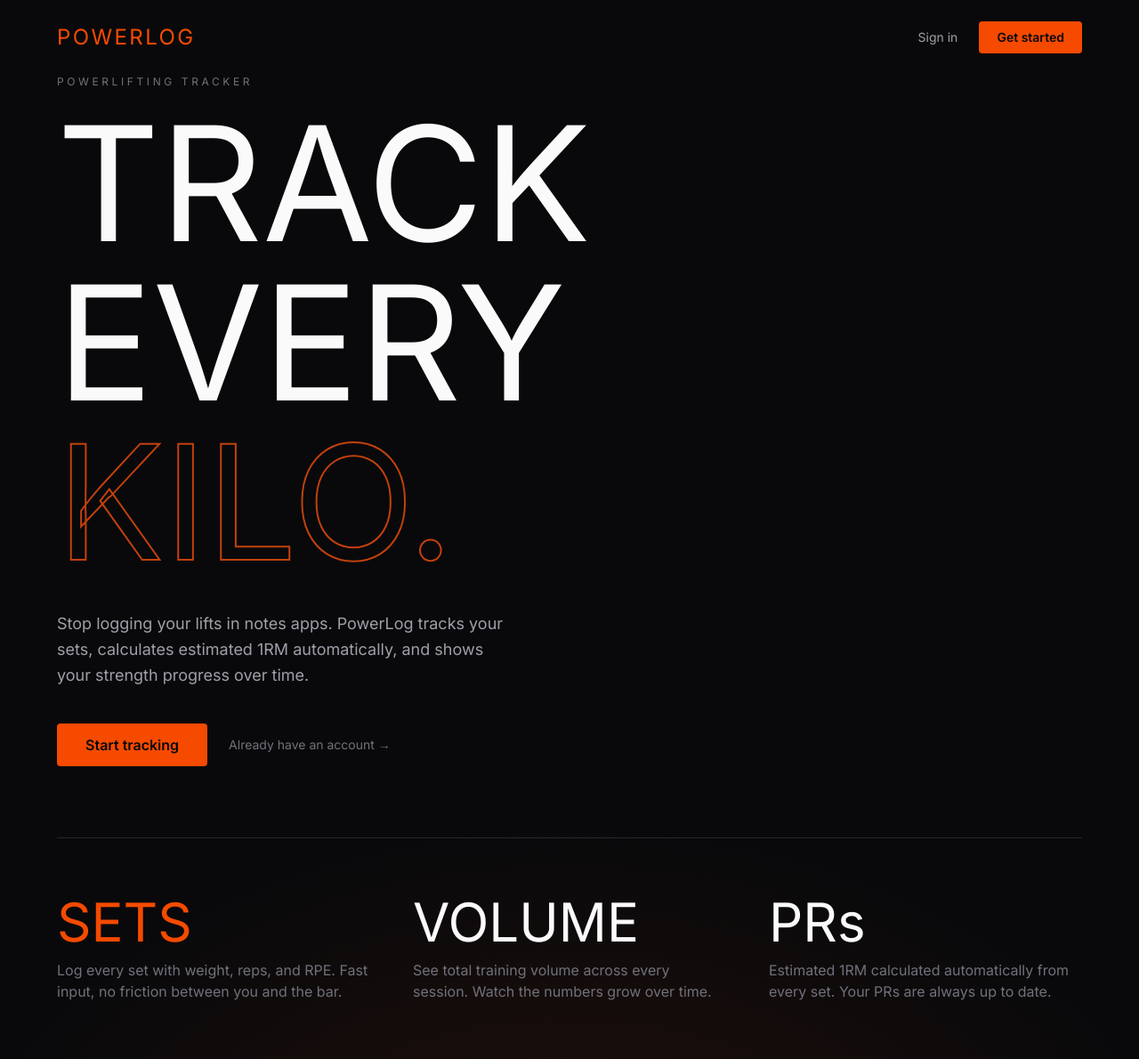
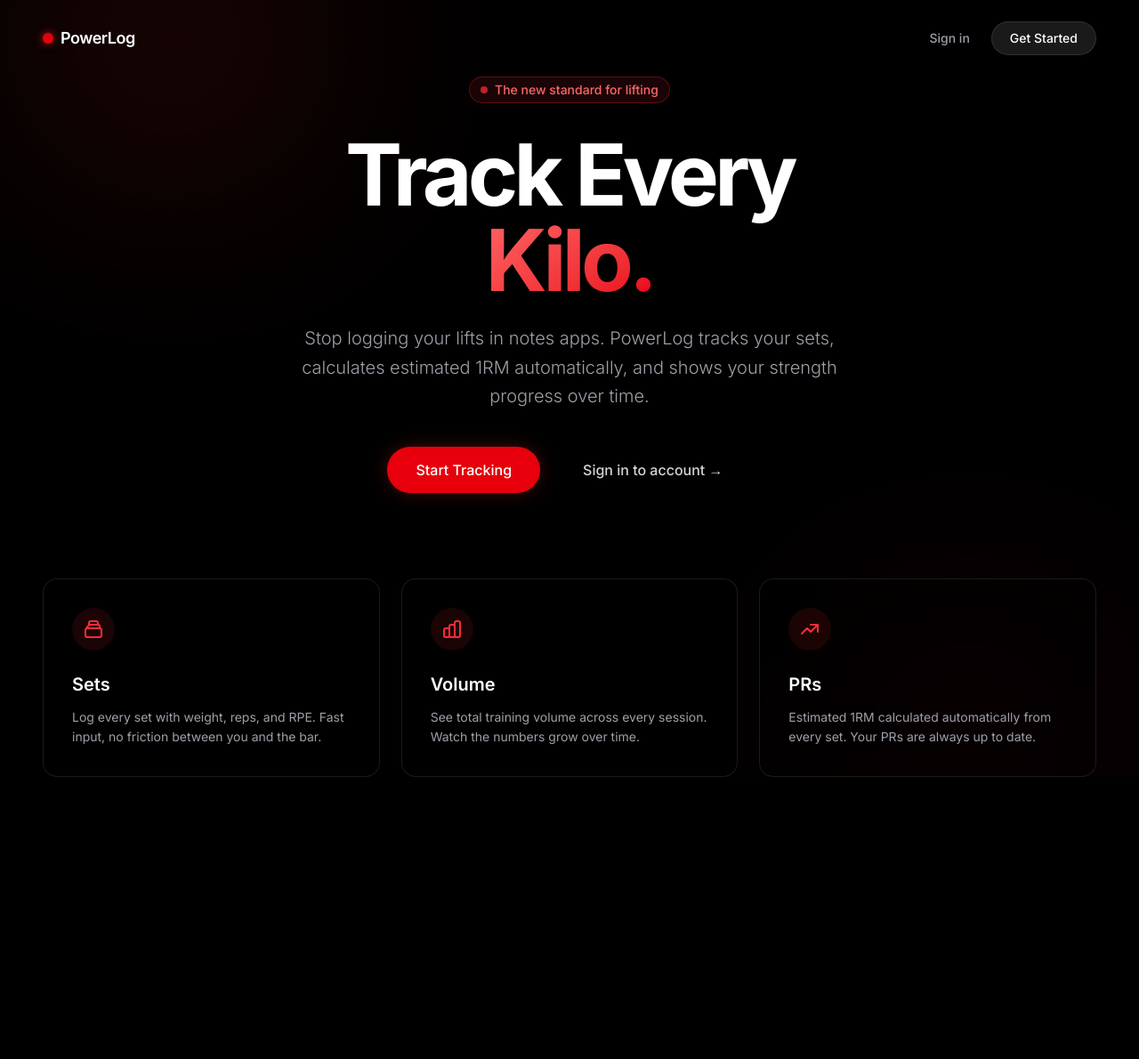
Before and after one commit to rbbieee/powerlog, a Next.js app: page / in a window 1280 px wide. Shown: the whole page at 89% size. After the commit the page ends 873 px from the top, so only its background shows below. Built offline with nearby package versions, Linux system fonts and the light colour scheme.

Commit message:
feat(ui): redesign landing page with dark glassmorphism and red accents

```diff
--- a/src/app/page.tsx
+++ b/src/app/page.tsx
@@ -2,99 +2,109 @@
 
 export default function HomePage() {
   return (
-    <div className="relative min-h-screen bg-zinc-950 overflow-hidden">
+    <div className="relative min-h-screen bg-black overflow-hidden selection:bg-red-500/30">
+      {/* Background gradients for the "Apple-like" subtle glow effect */}
       <div
-        className="pointer-events-none absolute inset-0"
+        className="pointer-events-none absolute top-[-20%] left-[-10%] w-[50%] h-[50%] rounded-full opacity-20 blur-[120px]"
         style={{
-          background: "radial-gradient(ellipse 80% 60% at 50% 120%, rgba(194,65,12,0.15) 0%, transparent 70%)",
+          background: "radial-gradient(circle, rgba(220, 38, 38, 1) 0%, transparent 70%)",
+        }}
+      />
+      <div
+        className="pointer-events-none absolute bottom-[-20%] right-[-10%] w-[50%] h-[50%] rounded-full opacity-10 blur-[120px]"
+        style={{
+          background: "radial-gradient(circle, rgba(225, 29, 72, 1) 0%, transparent 70%)",
         }}
       />
 
-      <header className="relative z-10 flex items-center justify-between px-8 py-6 md:px-16">
-        <p className="font-(family-name:--font-bebas) text-2xl tracking-widest text-orange-600">
-          POWERLOG
+      <header className="relative z-10 flex items-center justify-between px-6 py-6 md:px-12 max-w-7xl mx-auto">
+        <p className="font-semibold text-lg tracking-tight text-white flex items-center gap-2">
+          <span className="w-3 h-3 rounded-full bg-red-600 shadow-[0_0_10px_rgba(220,38,38,0.8)]"></span>
+          PowerLog
         </p>
         <div className="flex items-center gap-6">
           <Link
             href="/login"
-            className="text-sm text-zinc-400 transition hover:text-zinc-50"
+            className="text-sm font-medium text-zinc-400 transition-colors hover:text-white"
           >
             Sign in
           </Link>
           <Link
             href="/register"
-            className="rounded bg-orange-600 px-5 py-2 text-sm font-semibold text-zinc-950 transition hover:bg-orange-500"
+            className="rounded-full bg-white/10 px-5 py-2 text-sm font-medium text-white backdrop-blur-md border border-white/10 transition-all hover:bg-white/20 hover:scale-105"
           >
-            Get started
+            Get Started
           </Link>
         </div>
       </header>
 
-      <main className="relative z-10 px-8 md:px-16">
-        <div className="flex min-h-[85vh] flex-col justify-end pb-20">
-          <p className="font-(family-name:--font-dm-mono) mb-4 text-xs uppercase tracking-[0.3em] text-zinc-500">
-            Powerlifting tracker
-          </p>
+      <main className="relative z-10 px-6 md:px-12 max-w-7xl mx-auto flex flex-col items-center justify-center min-h-[80vh] text-center">
+        <div className="inline-flex items-center rounded-full border border-red-500/30 bg-red-500/10 px-3 py-1 text-sm font-medium text-red-400 mb-8 backdrop-blur-md">
+          <span className="flex h-2 w-2 rounded-full bg-red-500 mr-2 animate-pulse"></span>
+          The new standard for lifting
+        </div>
 
-          <h1 className="font-(family-name:--font-bebas) text-[clamp(5rem,14vw,14rem)] leading-none text-zinc-50">
-            TRACK EVERY
-            <br />
-            <span
-              style={{
-                WebkitTextStroke: "2px rgb(194 65 12)",
-                color: "transparent",
-              }}
-            >
-              KILO.
+        <h1 className="text-5xl md:text-7xl lg:text-8xl font-bold tracking-tighter text-white mb-6">
+          Track Every <br />
+          <span className="bg-gradient-to-br from-red-400 to-red-600 bg-clip-text text-transparent">
+            Kilo.
           </span>
         </h1>
 
-          <p className="mt-8 max-w-lg text-lg leading-relaxed text-zinc-400">
+        <p className="max-w-2xl text-lg md:text-xl leading-relaxed text-zinc-400 mb-10 font-light">
           Stop logging your lifts in notes apps. PowerLog tracks your sets, calculates estimated 1RM automatically, and shows your strength progress over time.
         </p>
 
-          <div className="mt-10 flex items-center gap-6">
+        <div className="flex flex-col sm:flex-row items-center gap-4">
           <Link
             href="/register"
-              className="rounded bg-orange-600 px-8 py-3 font-semibold text-zinc-950 transition hover:bg-orange-500"
+            className="w-full sm:w-auto rounded-full bg-red-600 px-8 py-3.5 text-base font-medium text-white shadow-[0_0_20px_rgba(220,38,38,0.3)] transition-all hover:bg-red-500 hover:scale-105 hover:shadow-[0_0_30px_rgba(220,38,38,0.5)]"
           >
-              Start tracking
+            Start Tracking
           </Link>
           <Link
             href="/login"
-              className="text-sm text-zinc-500 transition hover:text-zinc-200"
+            className="w-full sm:w-auto rounded-full px-8 py-3.5 text-base font-medium text-zinc-300 transition-colors hover:text-white"
           >
-              Already have an account →
+            Sign in to account →
           </Link>
         </div>
+
+        <div className="mt-24 grid grid-cols-1 md:grid-cols-3 gap-6 w-full text-left">
+          <div className="glass-panel p-8 transition-transform hover:-translate-y-1">
+            <div className="w-12 h-12 rounded-full bg-red-500/10 flex items-center justify-center mb-6">
+              <svg className="w-6 h-6 text-red-500" fill="none" viewBox="0 0 24 24" stroke="currentColor">
+                <path strokeLinecap="round" strokeLinejoin="round" strokeWidth={2} d="M19 11H5m14 0a2 2 0 012 2v6a2 2 0 01-2 2H5a2 2 0 01-2-2v-6a2 2 0 012-2m14 0V9a2 2 0 00-2-2M5 11V9a2 2 0 002-2m0 0V5a2 2 0 012-2h6a2 2 0 012 2v2M7 7h10" />
+              </svg>
             </div>
-
-        <div className="border-t border-zinc-800 py-16">
-          <div className="grid grid-cols-1 gap-12 md:grid-cols-3">
-            <div>
-              <p className="font-(family-name:--font-bebas) text-6xl text-orange-600">
-                SETS
-              </p>
-              <p className="mt-3 text-zinc-500">
+            <h3 className="text-xl font-semibold text-white mb-3">Sets</h3>
+            <p className="text-zinc-400 text-sm leading-relaxed">
               Log every set with weight, reps, and RPE. Fast input, no friction between you and the bar.
             </p>
           </div>
-            <div>
-              <p className="font-(family-name:--font-bebas) text-6xl text-zinc-50">
-                VOLUME
-              </p>
-              <p className="mt-3 text-zinc-500">
+
+          <div className="glass-panel p-8 transition-transform hover:-translate-y-1">
+            <div className="w-12 h-12 rounded-full bg-red-500/10 flex items-center justify-center mb-6">
+              <svg className="w-6 h-6 text-red-500" fill="none" viewBox="0 0 24 24" stroke="currentColor">
+                <path strokeLinecap="round" strokeLinejoin="round" strokeWidth={2} d="M9 19v-6a2 2 0 00-2-2H5a2 2 0 00-2 2v6a2 2 0 002 2h2a2 2 0 002-2zm0 0V9a2 2 0 012-2h2a2 2 0 012 2v10m-6 0a2 2 0 002 2h2a2 2 0 002-2m0 0V5a2 2 0 012-2h2a2 2 0 012 2v14a2 2 0 01-2 2h-2a2 2 0 01-2-2z" />
+              </svg>
+            </div>
+            <h3 className="text-xl font-semibold text-white mb-3">Volume</h3>
+            <p className="text-zinc-400 text-sm leading-relaxed">
               See total training volume across every session. Watch the numbers grow over time.
             </p>
           </div>
-            <div>
-              <p className="font-(family-name:--font-bebas) text-6xl text-zinc-50">
-                PRs
-              </p>
-              <p className="mt-3 text-zinc-500">
+
+          <div className="glass-panel p-8 transition-transform hover:-translate-y-1">
+            <div className="w-12 h-12 rounded-full bg-red-500/10 flex items-center justify-center mb-6">
+              <svg className="w-6 h-6 text-red-500" fill="none" viewBox="0 0 24 24" stroke="currentColor">
+                <path strokeLinecap="round" strokeLinejoin="round" strokeWidth={2} d="M13 7h8m0 0v8m0-8l-8 8-4-4-6 6" />
+              </svg>
+            </div>
+            <h3 className="text-xl font-semibold text-white mb-3">PRs</h3>
+            <p className="text-zinc-400 text-sm leading-relaxed">
               Estimated 1RM calculated automatically from every set. Your PRs are always up to date.
             </p>
-            </div>
           </div>
         </div>
       </main>
```
Lines whose indentation alone changed are shown as unchanged.
